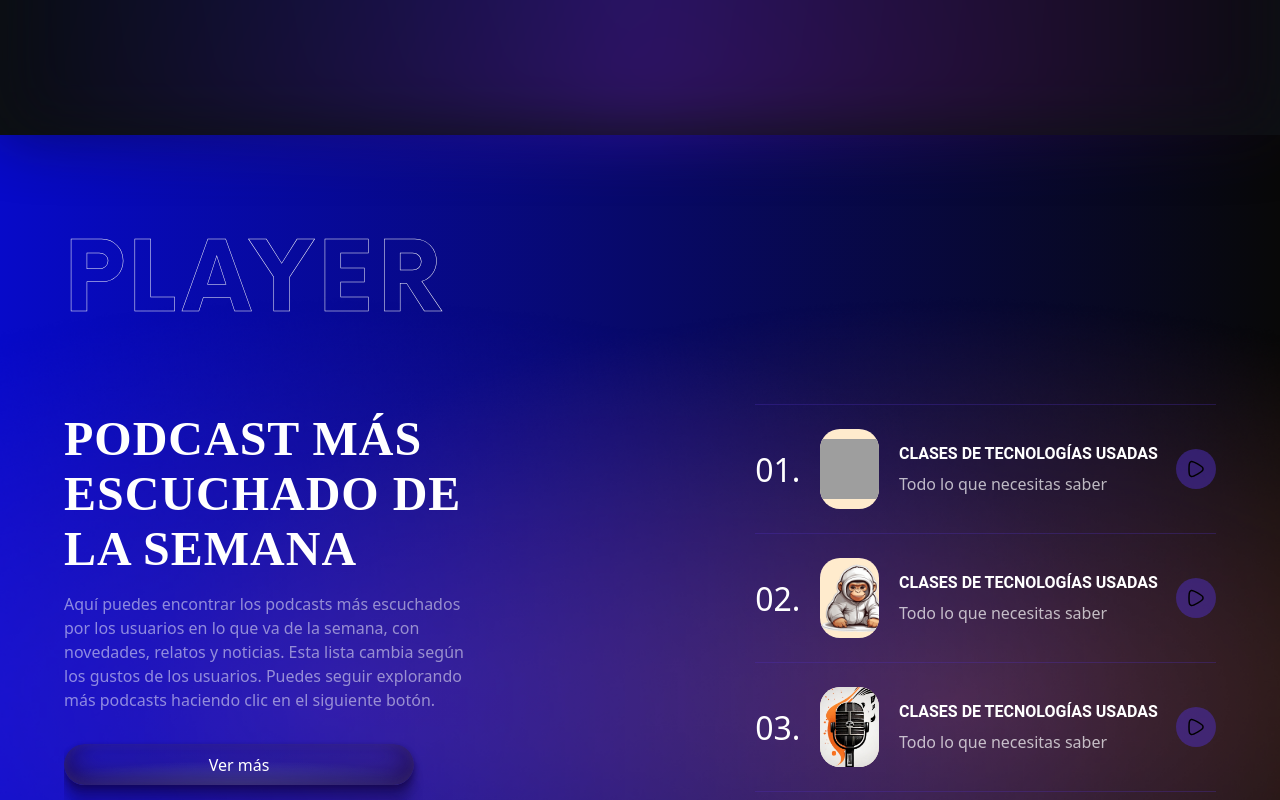
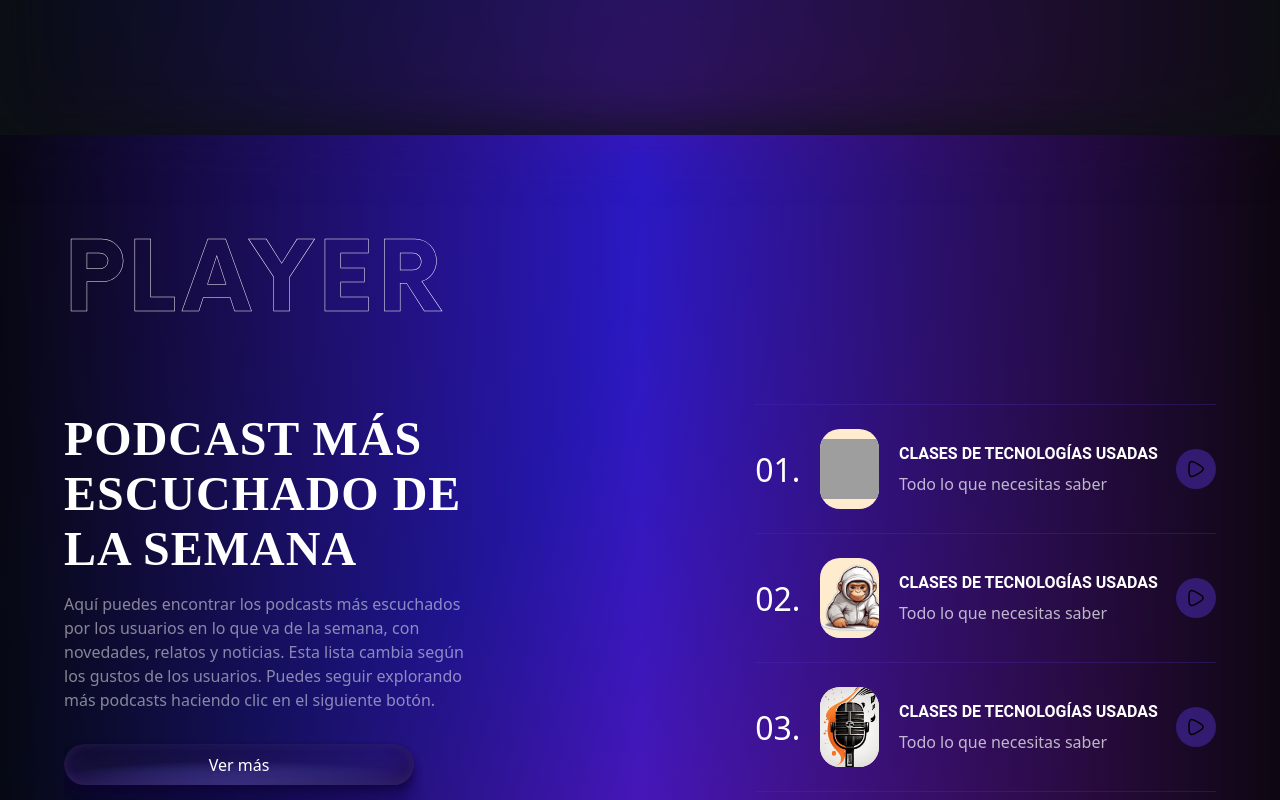
Before and after one commit to Ecos-Binarios/PodCast, a plain HTML site: page index.html in a window 1280 px wide. Shown: the part 1340-2140 px from the top of the page. Drawn offline with Linux system fonts and the light colour scheme; grey boxes are pictures that could not be loaded; a web font is replaced by a local one.

Commit message:
style: se modificó el fondo de la sesión player

```diff
--- a/assets/player.css
+++ b/assets/player.css
@@ -1,6 +1,9 @@
 .player {
     padding: 90px 0;
-    background: linear-gradient(90deg, rgb(7, 10, 201), #080808);
+    /* background: linear-gradient(90deg, rgb(7, 10, 201), #080808); */
+    background: linear-gradient(to right, #0d1113ff 0%, #6930c3ff 50%, #0d1113ff 100%), radial-gradient(circle farthest-side at 0% 0%, #a166ffff 0%, #6685ffff 50%, #ff66deff 100%);
+    background-blend-mode: multiply;
+    backdrop-filter: blur(2em);
     position: relative;
 
     &::before {
@@ -12,7 +15,7 @@
         height: 100%;
         position: absolute;
         /* transform: translateX(-50%); */
-        background: url("../images/blur-bg.webp") no-repeat center / cover;
+        /* background: url("../images/blur-bg.webp") no-repeat center / cover; */
     }
 }
 
```
